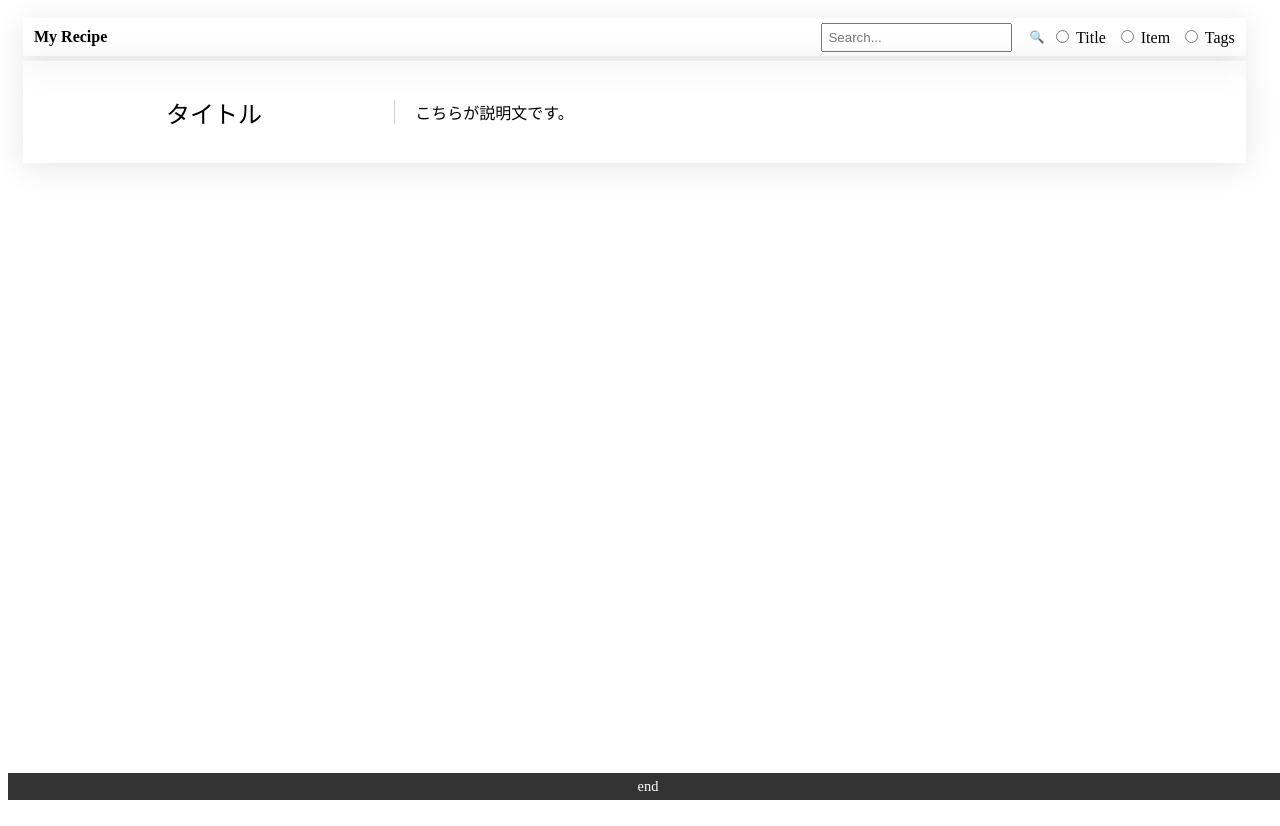
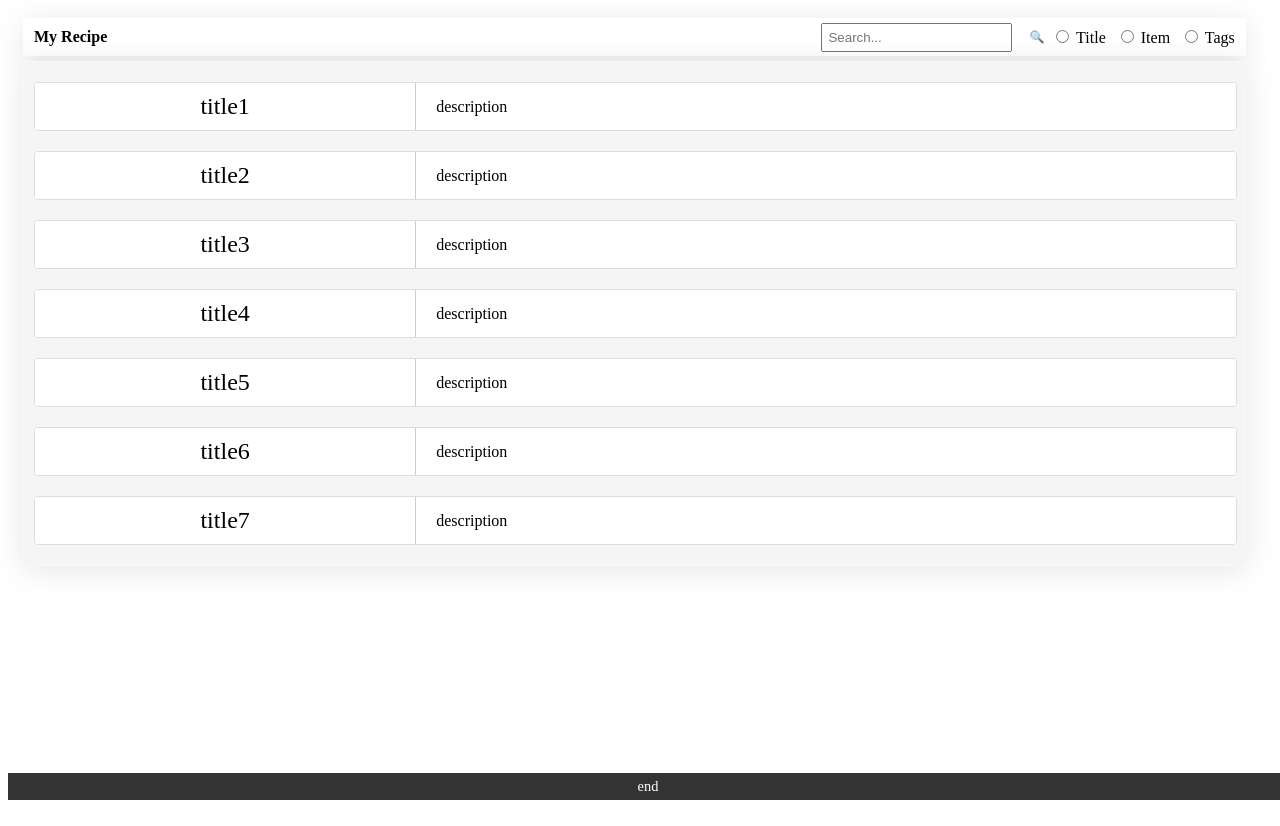
Before and after one commit to metathink/pwa-rcp, a React (Vite) app: page / in a window 1280 px wide. Built offline with nearby package versions, Linux system fonts and the light colour scheme.

Commit message:
card add

```diff
--- a/src/components/PostContainer/PostContainer.tsx
+++ b/src/components/PostContainer/PostContainer.tsx
@@ -1,7 +1,7 @@
 import styled from "styled-components";
 
 const Container = styled.div`
-  background: rgba(255, 255, 255, 0.2);
+  background: #f5f5f5; /* カード以外の領域の背景色 */
   box-shadow: 0 4px 30px rgba(0, 0, 0, 0.1);
   backdrop-filter: blur(10px);
   -webkit-backdrop-filter: blur(10px);
@@ -9,11 +9,21 @@ const Container = styled.div`
   padding: 10px;
   margin: 5px;
   width: 95%;
-  height: 10vh;
+  height: auto; /* 高さはコンテンツに応じて調整 */
 
   display: flex;
-  align-items: center;
-  justify-content: space-between;
+  flex-direction: column; /* 縦に並べる */
+  align-items: flex-start; /* 左揃え */
+`;
+
+const Card = styled.div`
+  display: flex;
+  margin: 10px 0; /* 縦に10pxのマージンを追加 */
+  width: 100%; /* 幅を100%に設定 */
+  background: #ffffff; /* カードの背景色 */
+  border: 1px solid #ddd; /* カードの境界線 */
+  border-radius: 4px; /* カードの角を丸くする */
+  overflow: hidden; /* 角を丸くしたときにコンテンツがはみ出さないようにする */
 `;
 
 const Title = styled.div`
@@ -22,28 +32,53 @@ const Title = styled.div`
   justify-content: center; /* タイトルのテキストを中央配置 */
   align-items: center; /* 垂直方向に中央配置 */
   font-size: 1.5rem; /* フォントサイズ調整 */
+  padding: 10px; /* パディングを追加 */
+  background: #ffffff; /* 背景色を統一 */
+  border-right: 1px solid rgba(0, 0, 0, 0.2); /* タイトルと説明文の間に薄い線を追加 */
 `;
 
 const Description = styled.div`
   flex: 0 0 70%; /* 右側の幅を70%に設定 */
   display: flex;
   align-items: center; /* デスクリプションの垂直方向の中央配置 */
-  padding-left: 10px; /* テキストと左の境界の間に余白を設定 */
+  padding-left: 20px; /* テキストと左の境界の間に余白を設定 */
   font-size: 1rem; /* フォントサイズ調整 */
-
-  border-left: 1px solid rgba(0, 0, 0, 0.2); /* 中央の薄い線を追加 */
-  padding-left: 20px; /* 線とテキストの間に余白を追加 */
+  background: #ffffff; /* 背景色を統一 */
 `;
 
+const PostCard = ({ title, description }: { title: string, description: string }) => {
+  return (
+    <Card>
+      <Title>{title}</Title>
+      <Description>{description}</Description>
+    </Card>
+  );
+};
 
+const PostList = () => {
+  return (
+    <>
+      <PostCard title="title1" description="description" />
+      <PostCard title="title2" description="description" />
+      <PostCard title="title3" description="description" />
+      <PostCard title="title4" description="description" />
+      <PostCard title="title5" description="description" />
+      <PostCard title="title6" description="description" />
+      <PostCard title="title7" description="description" />
+    </>
+  );
+};
+
+const onClick = () => {
+  console.log("PostContainer Clicked");
+};
 
 const PostContainer = () => {
-    return (
-        <Container>
-            <Title>タイトル</Title>
-            <Description>こちらが説明文です。</Description>
-        </Container>
-    )
-}
+  return (
+    <Container onClick={onClick}>
+      <PostList />
+    </Container>
+  );
+};
 
-export default PostContainer
+export default PostContainer;
```
Also changed, not shown: src/components/PostContainer/PostCard.tsx (added, +38 -0 lines), src/components/PostContainer/PostList.tsx (added, +17 -0 lines).
